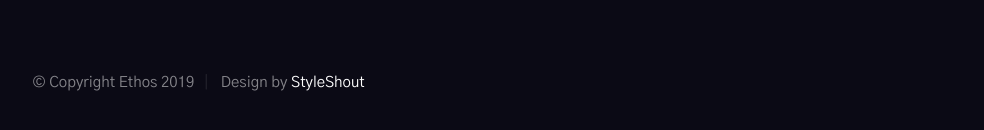
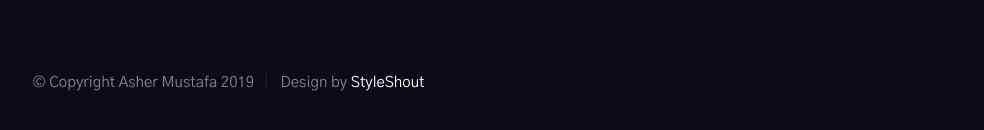
Before and after one commit to AsherMustafa/Portfolio, a plain HTML site: page index.html in a window 1280 px wide. Shown: the part 9424-9554 px from the top of the page, without its empty margins (58-1042 px from the left). Drawn offline with nearby package versions, Linux system fonts and the light colour scheme.

Commit message:
Update index.html

```diff
--- a/index.html
+++ b/index.html
@@ -619,7 +619,7 @@
 
         <div class="row s-footer__bottom">
             <div class="column large-full ss-copyright">
-                <span>© Copyright Ethos 2019</span>
+                <span>© Copyright Asher Mustafa 2019</span>
                 <span>Design by <a href="">StyleShout</a></span>
             </div> <!-- end ss-copyright -->
 
```
